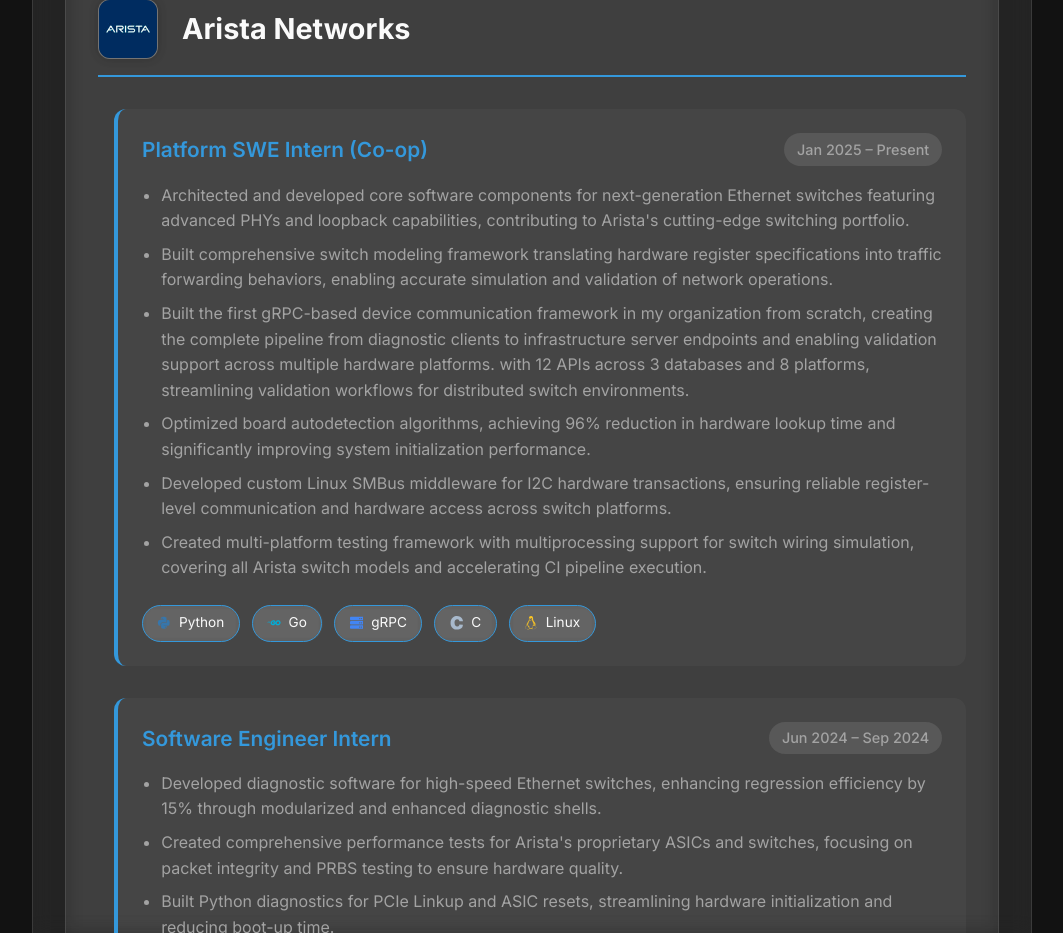
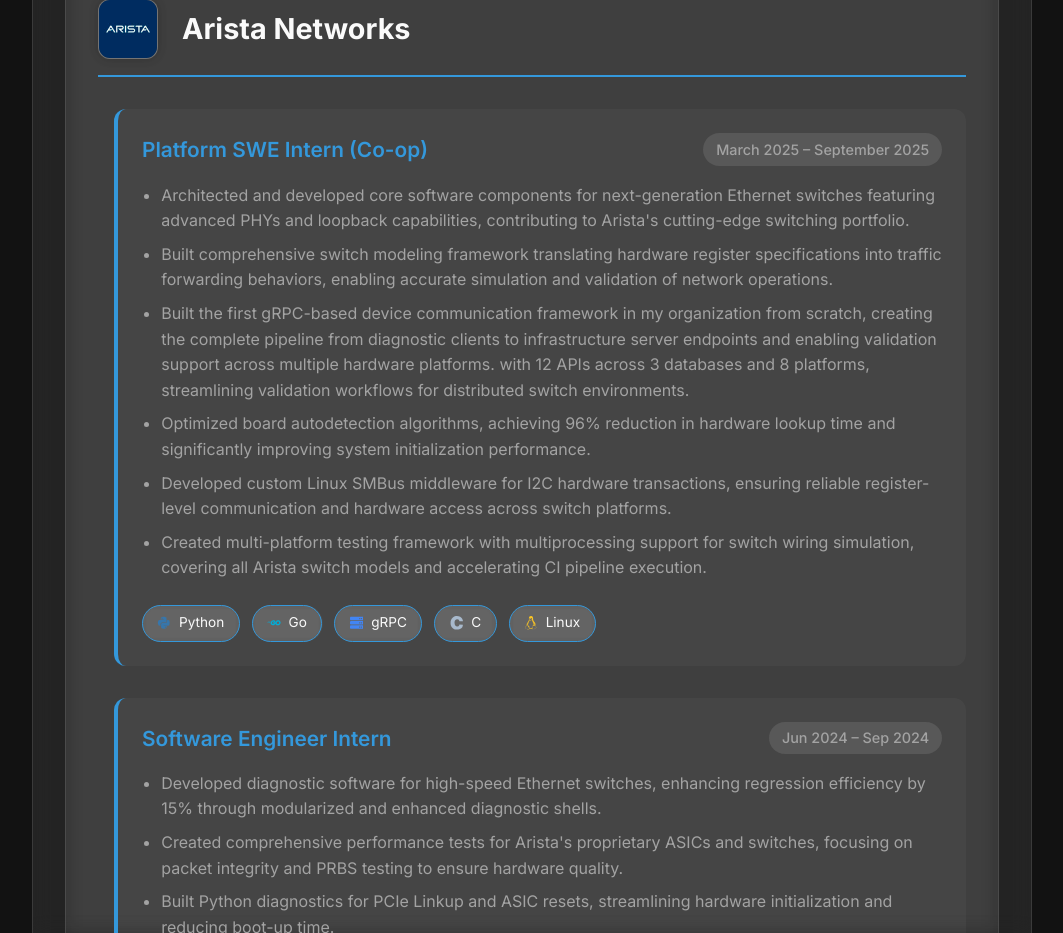
Before and after one commit to SamvritSrinath/samvritsrinath.github.io, a React (Vite) app: page / in a window 1280 px wide. Shown: the part 1140-2073 px from the top of the page, without its empty margins (108-1171 px from the left). Built offline with nearby package versions, Linux system fonts and the light colour scheme.

Commit message:
Fixing Skills + Resume paper

```diff
--- a/src/data/resumeData.js
+++ b/src/data/resumeData.js
@@ -42,7 +42,7 @@
       roles: [
         {
           role: 'Platform SWE Intern (Co-op)',
-          duration: 'Jan 2025 – Present',
+          duration: 'March 2025 – September 2025',
           description: [
             "Architected and developed core software components for next-generation Ethernet switches featuring advanced PHYs and loopback capabilities, contributing to Arista's cutting-edge switching portfolio.",
             'Built comprehensive switch modeling framework translating hardware register specifications into traffic forwarding behaviors, enabling accurate simulation and validation of network operations.',
@@ -161,7 +161,7 @@
         'BigQuery',
         'SQL',
       ],
-      link: '/assets/papers/Operator_IMC25.pdf',
+      link: '/assets/papers/OperatorLLMs_IMC25.pdf',
       images: ['/assets/projects/ip-sage/ip-sage-1.png'],
       featured: false,
       category: 'Research',
```
